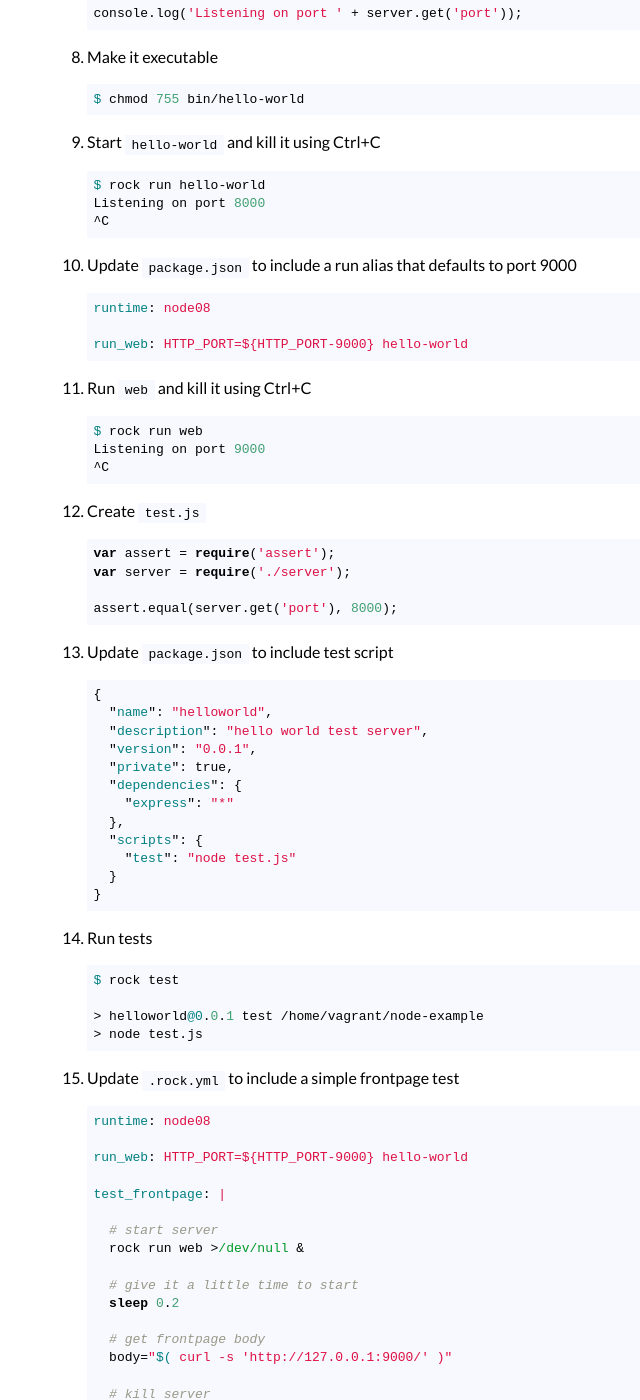
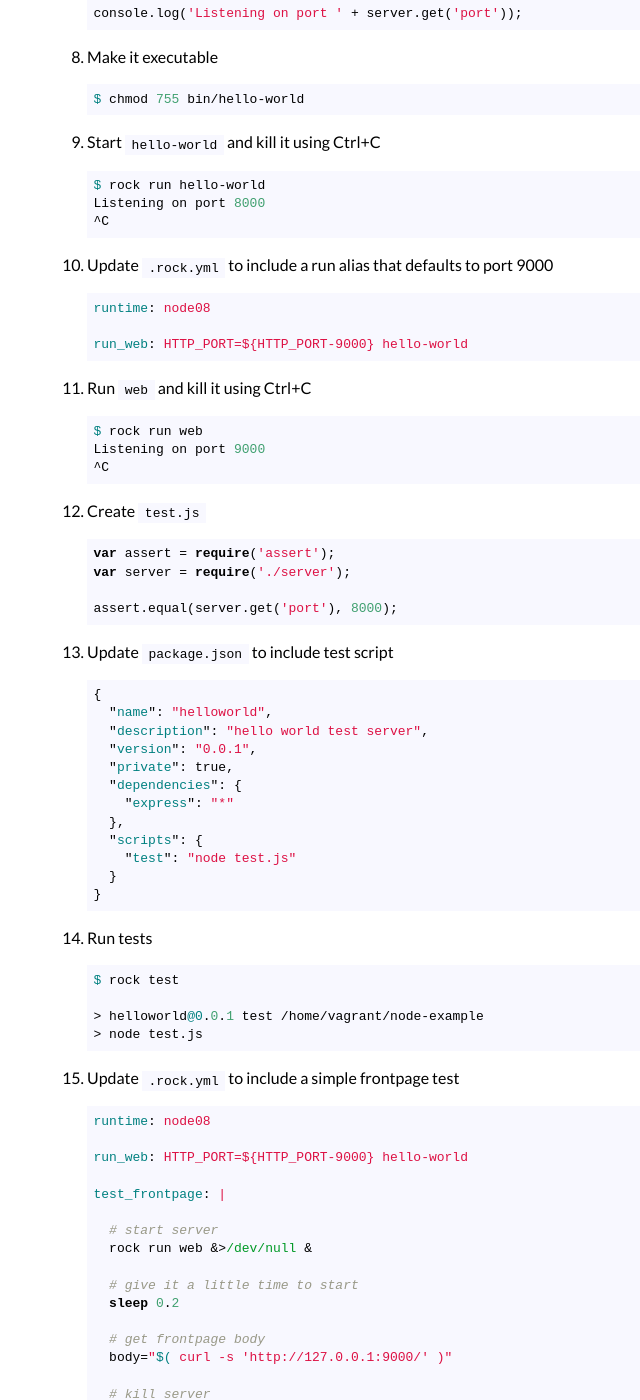
Before and after one commit to silas/rock, a Jekyll site: the page built from getting-started/node/index.md, in a window 1280 px wide and 1400 px high, scrolled down 1260 px. Shown: the whole window, without its empty margins (9-649 px from the left). Built offline with Jekyll 4.4.1, drawn with Linux system fonts in a browser that asks for light colours; some of the changed text lies outside the part shown.

Commit message:
Fix misc issues with node walkthrough

```diff
--- a/getting-started/node/index.md
+++ b/getting-started/node/index.md
@@ -73,7 +73,7 @@ title: Getting Started with Node
         Listening on port 8000
         ^C
 
- 1. Update `package.json` to include a run alias that defaults to port 9000
+ 1. Update `.rock.yml` to include a run alias that defaults to port 9000
 
         runtime: node08
 
@@ -123,7 +123,7 @@ title: Getting Started with Node
         test_frontpage: |
 
           # start server
-          rock run web >/dev/null &
+          rock run web &>/dev/null &
 
           # give it a little time to start
           sleep 0.2
@@ -155,5 +155,3 @@ title: Getting Started with Node
         $ rock clean
         $ rock build deployment
         $ rock test
-
- 1. Add `npm-shrinkwrap.json` to version control system
```
